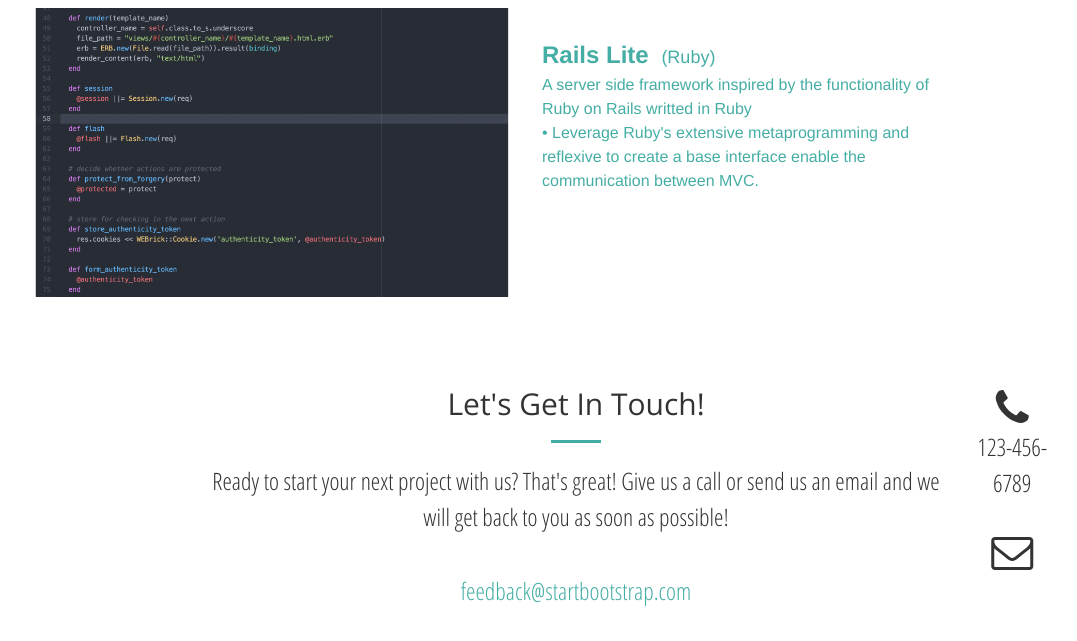
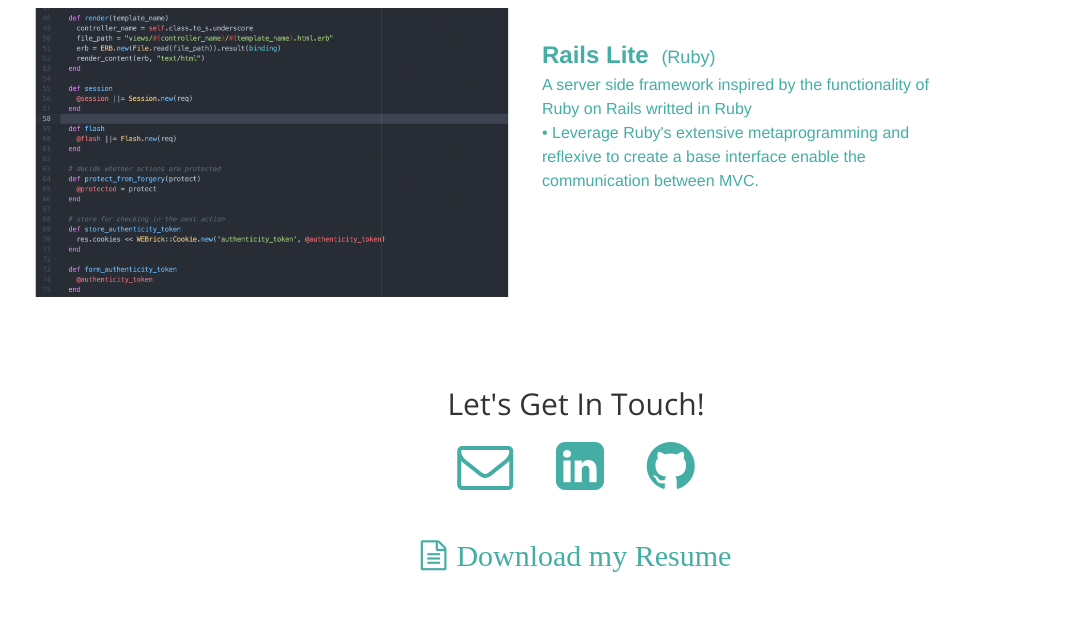
Before and after one commit to chiaowenlin075/chiaowenlin075.github.io, a plain HTML site: page index.html in a window 1280 px wide. Shown: the part 2414-3055 px from the top of the page, without its empty margins (64-1141 px from the left). Drawn offline with nearby package versions, Linux system fonts and the light colour scheme; a web font is replaced by a local one.

Commit message:
Finish basic function and layout

```diff
--- a/css/creative.css
+++ b/css/creative.css
@@ -454,6 +454,18 @@ header .header-content .header-content-inner p {
     }
 }
 
+#contact [class*="fa-"] {
+  margin: 8px 20px;
+}
+
+.fa-file-text-o {
+  font-size: 30px;
+}
+
+.fa-file-text-o:before {
+  margin-right: 10px;
+}
+
 .call-to-action h2 {
     margin: 0 auto 20px;
 }
--- a/index.html
+++ b/index.html
@@ -247,21 +247,20 @@
         </div>
     </section>
 
+
     <section id="contact">
         <div class="container">
             <div class="row">
                 <div class="col-lg-8 col-lg-offset-2 text-center">
                     <h2 class="section-heading">Let's Get In Touch!</h2>
-                    <hr class="primary">
-                    <p>Ready to start your next project with us? That's great! Give us a call or send us an email and we will get back to you as soon as possible!</p>
                 </div>
                 <div class="col-lg-4 col-lg-offset-2 text-center">
-                    <i class="fa fa-phone fa-3x wow bounceIn"></i>
-                    <p>123-456-6789</p>
+                  <a href="mailto:leah.cwlin@gmail.com"><i class="fa fa-envelope-o fa-4x wow bounceIn"></i></a>
+                  <a href="https://www.linkedin.com/in/chiaowenlin" target="_blank"><i class="fa fa-linkedin-square fa-4x wow bounceIn"></i></a>
+                  <a href="https://github.com/chiaowenlin075" target="_blank"><i class="fa fa-github fa-4x wow bounceIn"></i></a>
                 </div>
                 <div class="col-lg-4 text-center">
-                    <i class="fa fa-envelope-o fa-3x wow bounceIn" data-wow-delay=".1s"></i>
-                    <p><a href="mailto:your-email@your-domain.com">feedback@startbootstrap.com</a></p>
+                  <a href="./docs/resume.pdf" target="_blank"><i class="fa fa-file-text-o fa-4x wow bounceIn" data-wow-delay=".1s">Download my Resume</i></a>
                 </div>
             </div>
         </div>
```
Also changed, not shown: 3 other files.
